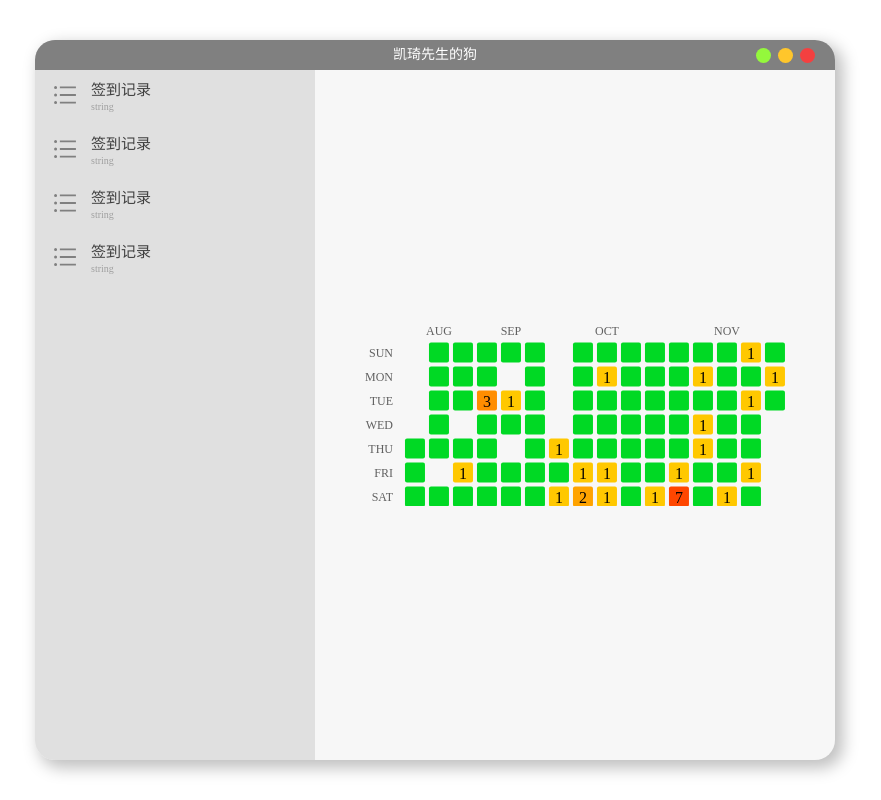
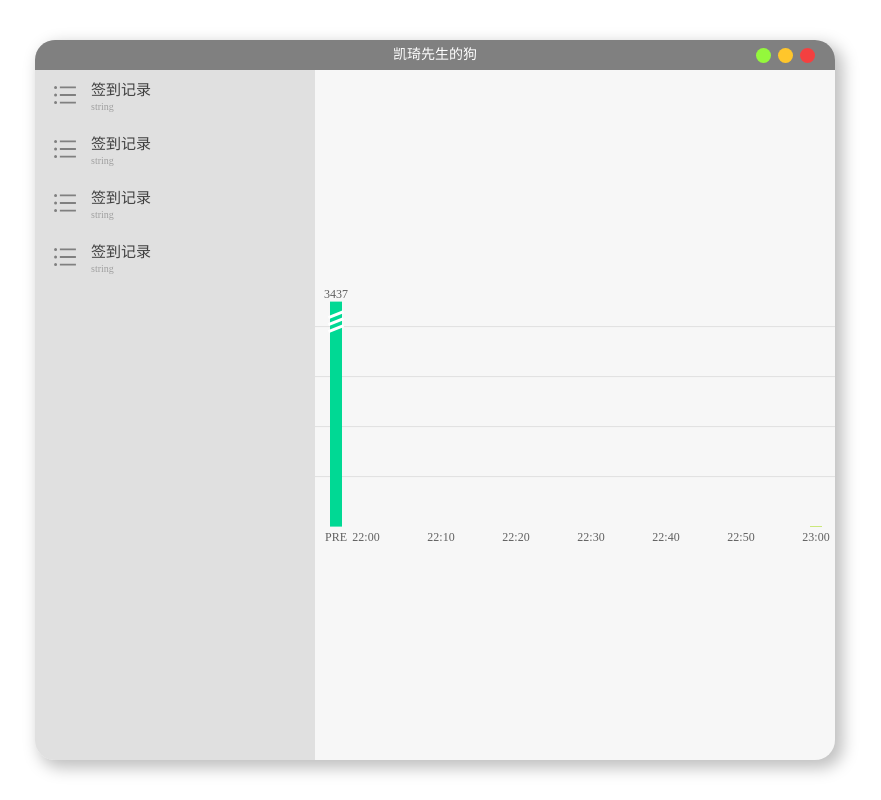
Before and after one commit to Criheacy/Mr.Kaiqi-s-Dog, a React (Create React App) app: page / in a window 1280 px wide. Shown: the whole page, without its empty margins (205-1086 px from the left). Built offline with nearby package versions, Linux system fonts and the light colour scheme.

Commit message:
feat: Add `SignInPeriod` chart

```diff
--- /dev/null
+++ b/src/components/Charts/SignInPeriod/config.ts
@@ -0,0 +1,17 @@
+import moment from "moment";
+
+export const config = {
+  // unknown date (today as default)
+  startTime: moment("22:00:00", "HH:mm:ss"),
+  endTime: moment("23:20:00", "HH:mm:ss"),
+  step: moment.duration(2, "minute"), // MUST more than 1 second
+
+  barSize: 12,
+  barGap: 3,
+  overHeight: 450,
+  yScale: 0.5,
+  fontSize: 12,
+
+  gridLineScale: 100,
+  gridLineFontSize: 12,
+};
--- /dev/null
+++ b/src/components/Charts/SignInPeriod/index.tsx
@@ -0,0 +1,231 @@
+import useData from "../../../hooks/useData";
+import { useCallback, useMemo } from "react";
+import * as d3 from "d3";
+import moment from "moment";
+import useD3 from "../../../hooks/useD3";
+import styled from "@emotion/styled";
+import { config } from "./config";
+import { SignInDataType } from "../../../@types/data";
+
+const Preprocess = (signInLog: SignInDataType[]) => {
+  const periodListLength = Math.floor(
+    config.endTime.diff(config.startTime) / config.step.asMilliseconds()
+  );
+  const signInPeriodCount = new Array(periodListLength).fill(0) as number[];
+  let beforeCount = 0;
+  let afterCount = 0;
+
+  signInLog.forEach((item) => {
+    const itemDate = moment(item.date);
+    const periodIndex = Math.floor(
+      itemDate.diff(
+        config.startTime
+          .clone()
+          .year(itemDate.year())
+          .month(itemDate.month())
+          .date(itemDate.date())
+      ) / config.step.asMilliseconds()
+    );
+
+    if (periodIndex < 0) {
+      beforeCount++;
+    } else if (periodIndex < periodListLength) {
+      signInPeriodCount[periodIndex]++;
+    } else {
+      afterCount++;
+    }
+  });
+
+  return [beforeCount, ...signInPeriodCount, afterCount].map(
+    (item, index, array) => ({
+      index: index === 0 ? -2 : index === array.length - 1 ? index : index - 1,
+      count: item,
+    })
+  );
+};
+
+const SignInPeriod = () => {
+  const { signInLog } = useData();
+  const periodList = useMemo(() => Preprocess(signInLog), [signInLog]);
+
+  const colorMap = useCallback((timeIndex?: number | undefined | null) => {
+    const beforeColor = "#00d994";
+    const onTimeColor = "#00d924";
+    const laterColor = "#9fd900";
+    const afterColor = "#ffb700";
+
+    if (timeIndex === undefined || timeIndex === null) return "transparent";
+    if (timeIndex < 0) return beforeColor;
+    if (timeIndex < 25) return onTimeColor;
+    if (timeIndex < 40) return laterColor;
+    return afterColor;
+  }, []);
+
+  const renderer = useCallback(
+    (svg: d3.Selection<SVGSVGElement | null, unknown, null, undefined>) => {
+      const maxCount = Math.min(
+        periodList.reduce((prev, item) => Math.max(prev, item.count), 0),
+        config.overHeight
+      );
+      const [minIndex, maxIndex] = periodList.reduce(
+        ([min, max], item) => [
+          Math.min(min, item.index),
+          Math.max(max, item.index),
+        ],
+        [0, 0] as [number, number]
+      );
+      const gridLines = Array.from(
+        Array(
+          Math.floor(Math.max(maxCount - 1, 0) / config.gridLineScale)
+        ).keys()
+      ).map((item) => (item + 1) * config.gridLineScale);
+
+      const gridLineGroup = svg
+        .append("g")
+        .attr("class", "grid-line-container")
+        .selectAll("g")
+        .data(gridLines)
+        .enter()
+        .append("g")
+        .attr("class", "grid-line");
+
+      gridLineGroup
+        .append("line")
+        .attr("x1", (minIndex - 1) * (config.barSize + config.barGap))
+        .attr("x2", (maxIndex + 1) * (config.barSize + config.barGap))
+        .attr("y1", (item) => -item * config.yScale)
+        .attr("y2", (item) => -item * config.yScale)
+        .style("stroke-width", 1)
+        .style("stroke", "#E0E0E0");
+
+      gridLineGroup
+        .append("text")
+        .attr("x", maxIndex * (config.barSize + config.barGap))
+        .attr(
+          "y",
+          (item) => -item * config.yScale - config.gridLineFontSize * 0.3
+        )
+        .style("font-size", config.gridLineFontSize)
+        .style("text-anchor", "end")
+        .style("fill", "#A0A0A0")
+        .text((item) => item);
+
+      const dataGroup = svg
+        .append("g")
+        .attr("class", "canvas-area")
+        .selectAll("g")
+        .data(periodList)
+        .enter()
+        .append("g")
+        .attr("class", "data-group");
+
+      dataGroup
+        .append("rect")
+        .attr("x", (item) => item.index * (config.barSize + config.barGap))
+        .attr(
+          "y",
+          (item) =>
+            -(item.count > config.overHeight
+              ? config.overHeight * config.yScale
+              : item.count * config.yScale)
+        )
+        .attr("width", config.barSize)
+        .attr("height", (item) =>
+          item.count > config.overHeight
+            ? config.overHeight * config.yScale
+            : item.count * config.yScale
+        )
+        .style("fill", (item) => colorMap(item.index));
+
+      dataGroup
+        .filter((item) => {
+          if (item.index === minIndex || item.index === maxIndex) return true;
+          return item.index % 5 === 0;
+        })
+        .append("text")
+        .attr(
+          "x",
+          (item) =>
+            item.index * (config.barSize + config.barGap) + config.barSize / 2
+        )
+        .attr("y", config.fontSize * 1.2)
+        .style("font-size", config.fontSize)
+        .style("fill", "#606060")
+        .style("text-anchor", "middle")
+        .text((item) =>
+          item.index === minIndex
+            ? "PRE"
+            : item.index === maxIndex
+            ? "AFT"
+            : config.startTime
+                .clone()
+                .add(item.index * config.step.asMilliseconds(), "milliseconds")
+                .format("HH:mm")
+        );
+
+      const overHeightDataGroup = dataGroup.filter(
+        (item) => item.count > config.overHeight
+      );
+
+      [10, 17, 24].forEach((offset) =>
+        overHeightDataGroup
+          .append("line")
+          .attr(
+            "x1",
+            (item) =>
+              item.index * (config.barSize + config.barGap) - config.barGap / 2
+          )
+          .attr(
+            "x2",
+            (item) =>
+              item.index * (config.barSize + config.barGap) +
+              config.barSize +
+              config.barGap / 2
+          )
+          .attr(
+            "y1",
+            -config.overHeight * config.yScale + offset + config.barSize * 0.5
+          )
+          .attr("y2", -config.overHeight * config.yScale + offset)
+          .style("stroke-width", 3)
+          .style("stroke", "white")
+      );
+
+      overHeightDataGroup
+        .append("text")
+        .attr(
+          "x",
+          (item) =>
+            item.index * (config.barSize + config.barGap) + config.barSize / 2
+        )
+        .attr(
+          "y",
+          -config.overHeight * config.yScale +
+            config.barSize * 0.5 -
+            config.fontSize * 0.8
+        )
+        .style("font-size", config.fontSize)
+        .style("fill", "#606060")
+        .style("text-anchor", "middle")
+        .text((item) => item.count);
+    },
+    [colorMap, periodList]
+  );
+
+  const svgRef = useD3(renderer, true);
+
+  return (
+    <Container>
+      <svg ref={svgRef} />
+    </Container>
+  );
+};
+
+const Container = styled.div`
+  width: 100%;
+  display: flex;
+  justify-content: center;
+  align-items: center;
+`;
+
+export default SignInPeriod;
--- a/src/pages/index.tsx
+++ b/src/pages/index.tsx
@@ -1,7 +1,7 @@
 import styled from "@emotion/styled";
 import Aside from "../components/Aside";
 import { Header } from "../components/Window";
-import SignInRate from "../components/Charts/SignInRate";
+import SignInPeriod from "../components/Charts/SignInPeriod";
 
 const MainPage = () => {
   return (
@@ -10,7 +10,8 @@ const MainPage = () => {
       <ContentContainer>
         <Aside />
         {/*<HomePage />*/}
-        <SignInRate />
+        {/*<SignInRate />*/}
+        <SignInPeriod />
       </ContentContainer>
     </Container>
   );
```
